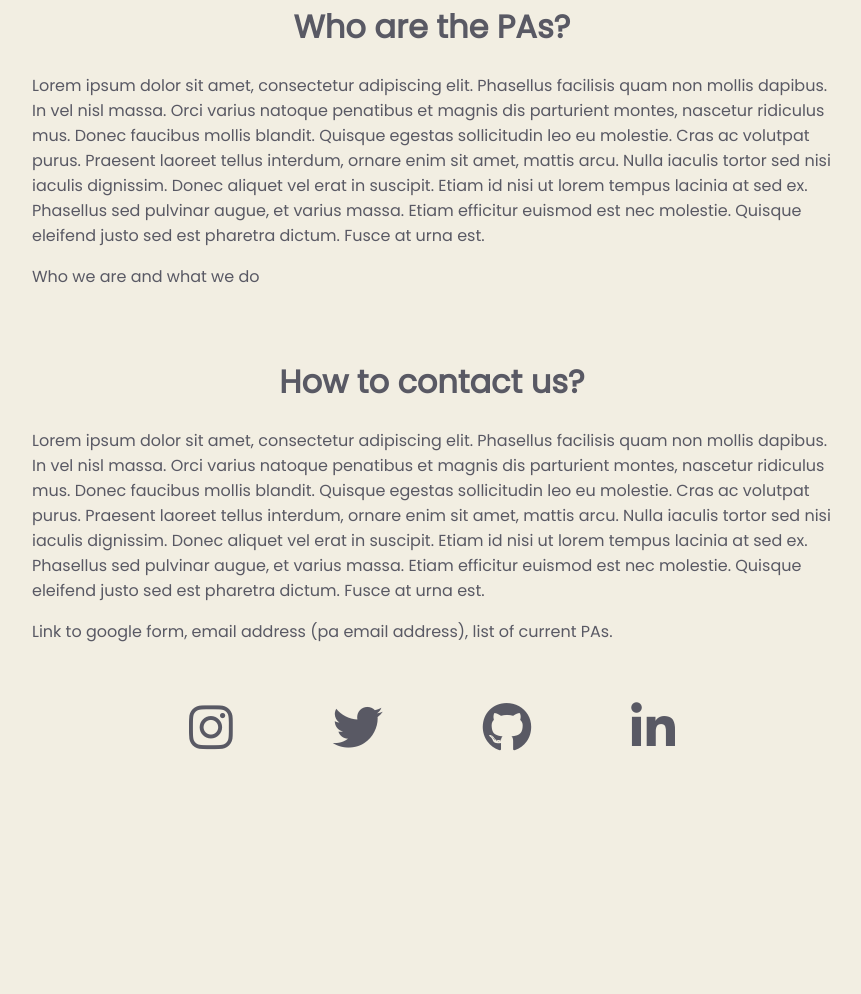
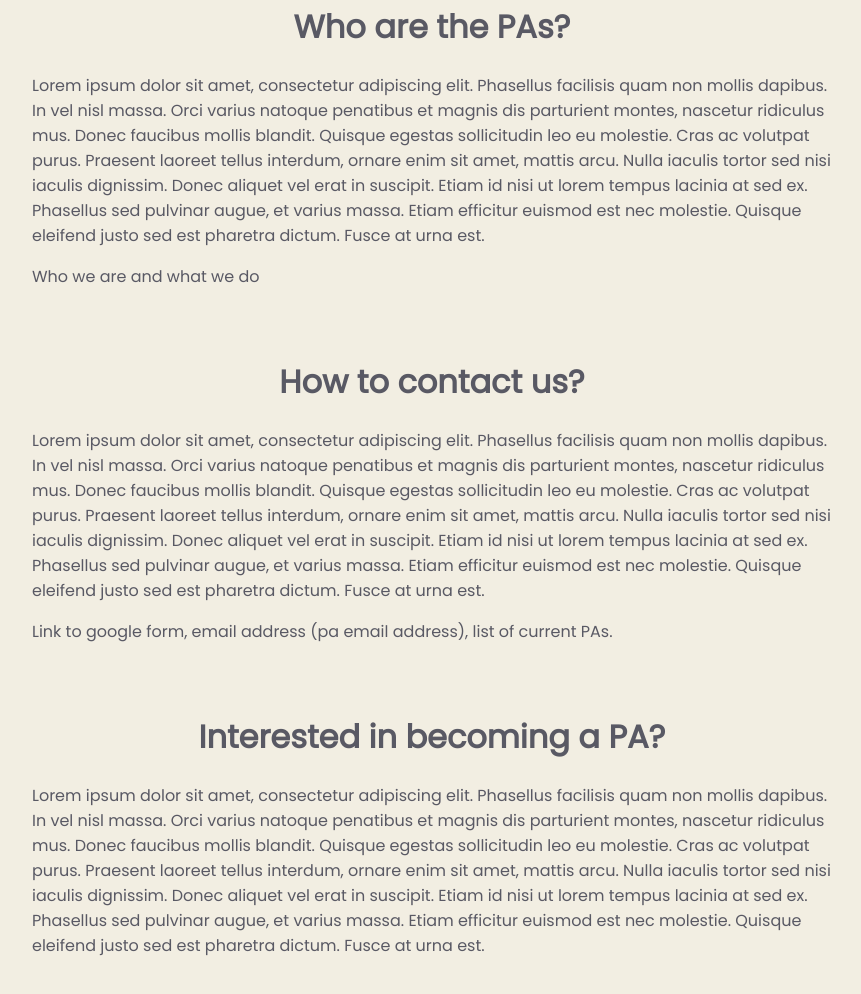
Before and after one commit to mstites/paWebsite, a plain HTML site: page index.html in a window 1280 px wide. Shown: the part 956-1950 px from the top of the page, without its empty margins (218-1079 px from the left). Before the commit the page ends 1755 px from the top, so only its background shows below. Drawn offline with Linux system fonts and the light colour scheme.

Commit message:
Remove footer

```diff
--- a/index.html
+++ b/index.html
@@ -52,14 +52,8 @@
       <p> Link to google form, email address (pa email address), list of current PAs. </p>
     </div>
     <div class="row">
-      <div class="footer">
-        <ul>
-          <li><a href="https://www.instagram.com/maeveGoose/"><i class="fab fa-instagram"></i></a></li>
-          <li><a href="https://twitter.com/maeveStites"><i class="fab fa-twitter"></i></a></li>
-          <li><a href="https://github.com/mstites"><i class="fab fa-github"></i></a></li>
-          <li><a href="https://www.linkedin.com/in/maevestites/"><i class="fab fa-linkedin-in"></i></a></li>
-        </ul>
-      </div>
+      <h1> Interested in becoming a PA? </h1>
+      <p> Lorem ipsum dolor sit amet, consectetur adipiscing elit. Phasellus facilisis quam non mollis dapibus. In vel nisl massa. Orci varius natoque penatibus et magnis dis parturient montes, nascetur ridiculus mus. Donec faucibus mollis blandit. Quisque egestas sollicitudin leo eu molestie. Cras ac volutpat purus. Praesent laoreet tellus interdum, ornare enim sit amet, mattis arcu. Nulla iaculis tortor sed nisi iaculis dignissim. Donec aliquet vel erat in suscipit. Etiam id nisi ut lorem tempus lacinia at sed ex. Phasellus sed pulvinar augue, et varius massa. Etiam efficitur euismod est nec molestie. Quisque eleifend justo sed est pharetra dictum. Fusce at urna est.</p>
     </div>
   </div>
 </body>
```
Also changed, not shown: 404.html (+0 -10 lines).
